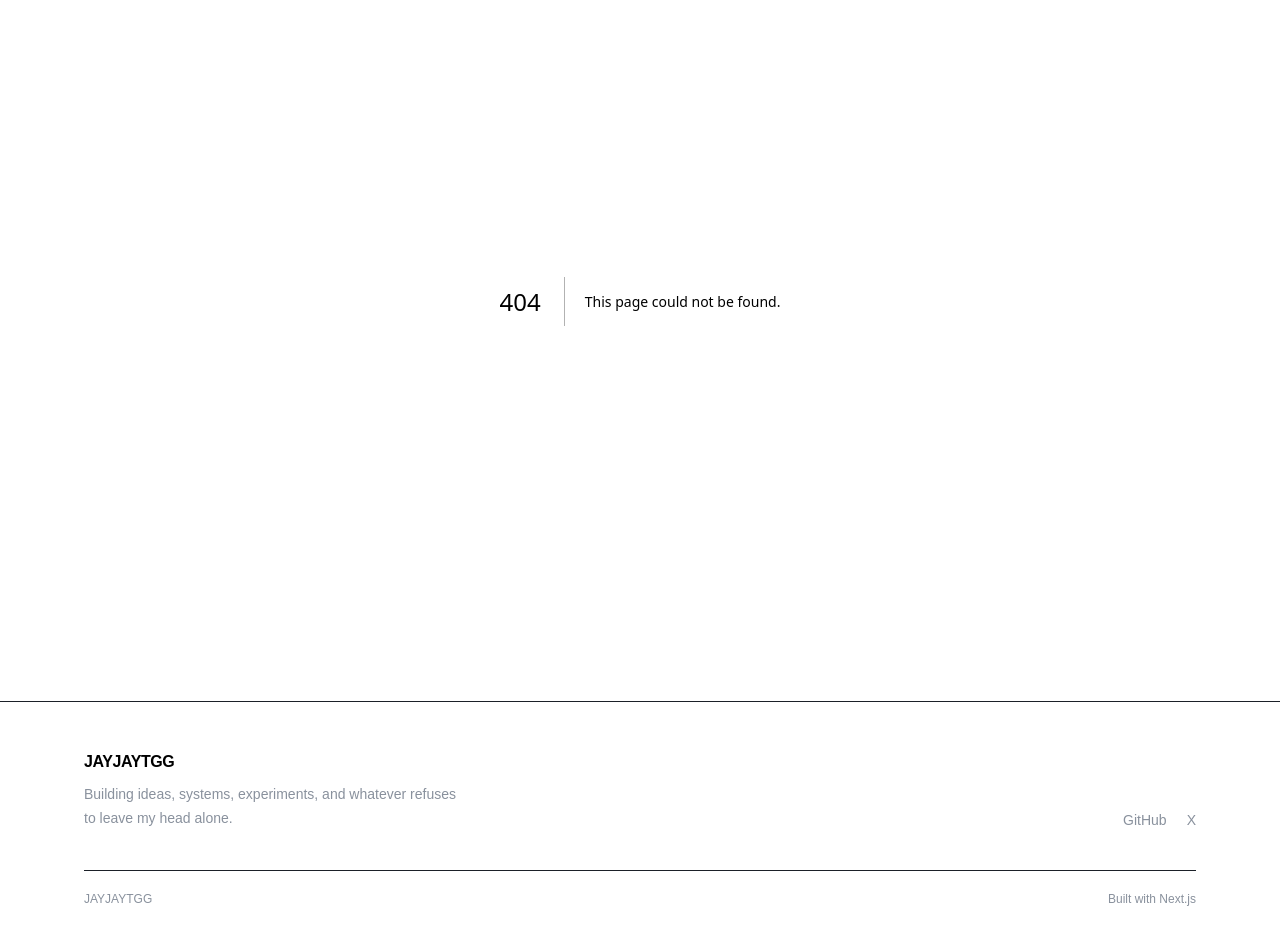
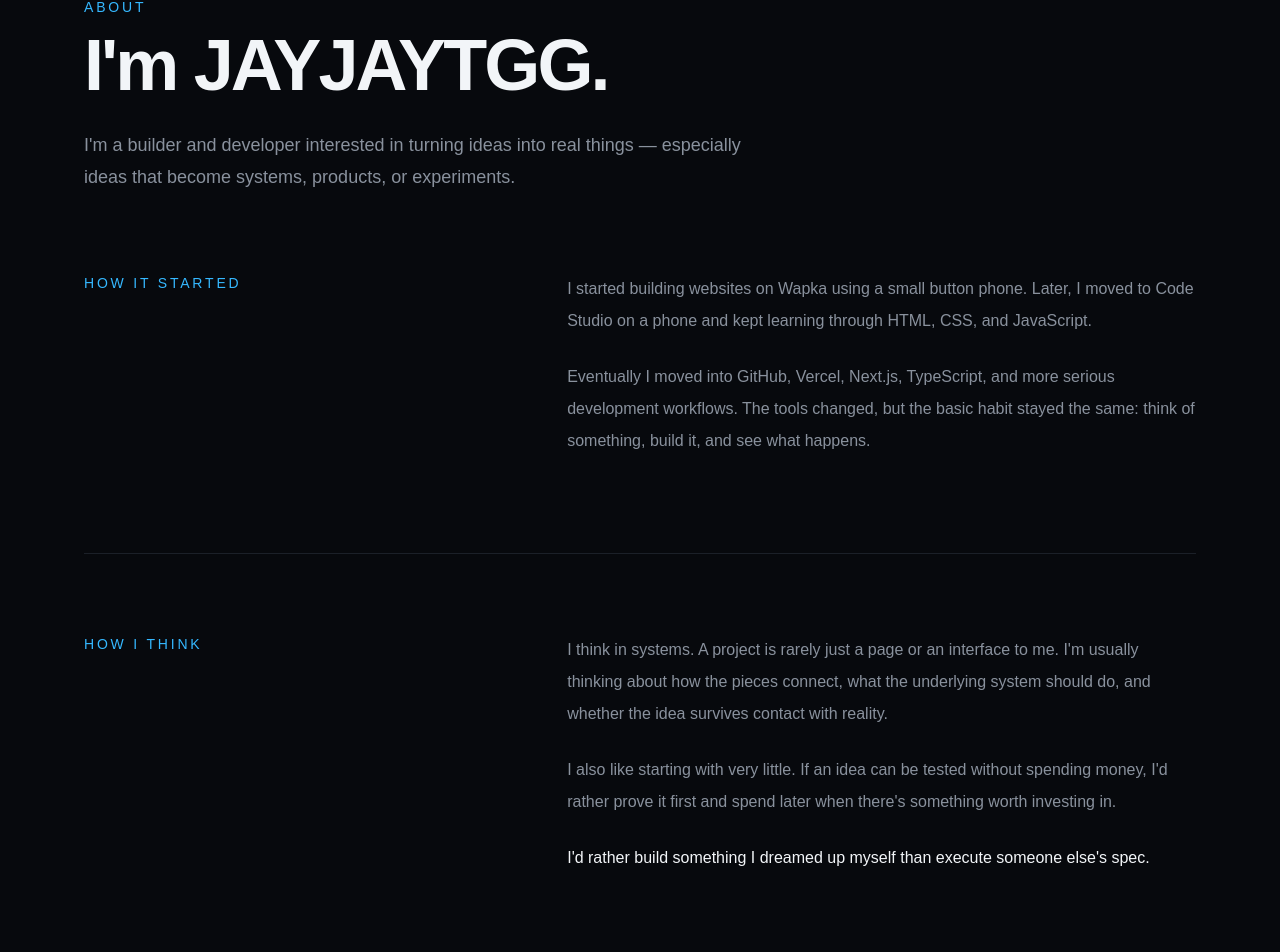
Before and after one commit to JJTGG/JAYJAYTGG, a Next.js app: page /about in a window 1280 px wide. Before the commit this address had no page. Shown: the part 99-1051 px from the top of the page. Built offline with nearby package versions, Linux system fonts and the light colour scheme.

Commit message:
feat: add about page

```diff
--- /dev/null
+++ b/app/about/page.tsx
@@ -0,0 +1,85 @@
+export default function AboutPage() {
+  return (
+    <main className="min-h-screen">
+      <section className="mx-auto max-w-6xl px-5 py-24">
+        <div className="max-w-3xl">
+          <p className="text-sm font-medium uppercase tracking-[0.2em] text-[var(--accent)]">
+            About
+          </p>
+
+          <h1 className="mt-3 text-5xl font-semibold tracking-[-0.04em] sm:text-7xl">
+            I&apos;m JAYJAYTGG.
+          </h1>
+
+          <p className="mt-7 max-w-2xl text-lg leading-8 text-[var(--muted)]">
+            I&apos;m a builder and developer interested in turning ideas into
+            real things — especially ideas that become systems, products, or
+            experiments.
+          </p>
+        </div>
+
+        <div className="mt-20 grid gap-16 md:grid-cols-[1fr_1.5fr]">
+          <div>
+            <p className="text-sm font-medium uppercase tracking-[0.2em] text-[var(--accent)]">
+              How it started
+            </p>
+          </div>
+
+          <div className="space-y-6 text-base leading-8 text-[var(--muted)]">
+            <p>
+              I started building websites on Wapka using a small button phone.
+              Later, I moved to Code Studio on a phone and kept learning
+              through HTML, CSS, and JavaScript.
+            </p>
+
+            <p>
+              Eventually I moved into GitHub, Vercel, Next.js, TypeScript, and
+              more serious development workflows. The tools changed, but the
+              basic habit stayed the same: think of something, build it, and
+              see what happens.
+            </p>
+          </div>
+        </div>
+
+        <div className="mt-24 grid gap-16 border-t border-[var(--line)] pt-20 md:grid-cols-[1fr_1.5fr]">
+          <div>
+            <p className="text-sm font-medium uppercase tracking-[0.2em] text-[var(--accent)]">
+              How I think
+            </p>
+          </div>
+
+          <div className="space-y-6 text-base leading-8 text-[var(--muted)]">
+            <p>
+              I think in systems. A project is rarely just a page or an
+              interface to me. I&apos;m usually thinking about how the pieces
+              connect, what the underlying system should do, and whether the
+              idea survives contact with reality.
+            </p>
+
+            <p>
+              I also like starting with very little. If an idea can be tested
+              without spending money, I&apos;d rather prove it first and spend
+              later when there&apos;s something worth investing in.
+            </p>
+
+            <p className="text-[var(--foreground)]">
+              I&apos;d rather build something I dreamed up myself than execute
+              someone else&apos;s spec.
+            </p>
+          </div>
+        </div>
+
+        <div className="mt-24 border border-[var(--line)] p-6 sm:p-8">
+          <p className="text-xs font-medium uppercase tracking-[0.15em] text-[var(--muted)]">
+            Current direction
+          </p>
+
+          <p className="mt-4 max-w-3xl text-xl font-medium leading-8 sm:text-2xl">
+            Building products, systems, and experiments — and gradually
+            connecting them into something bigger.
+          </p>
+        </div>
+      </section>
+    </main>
+  );
+}
```
